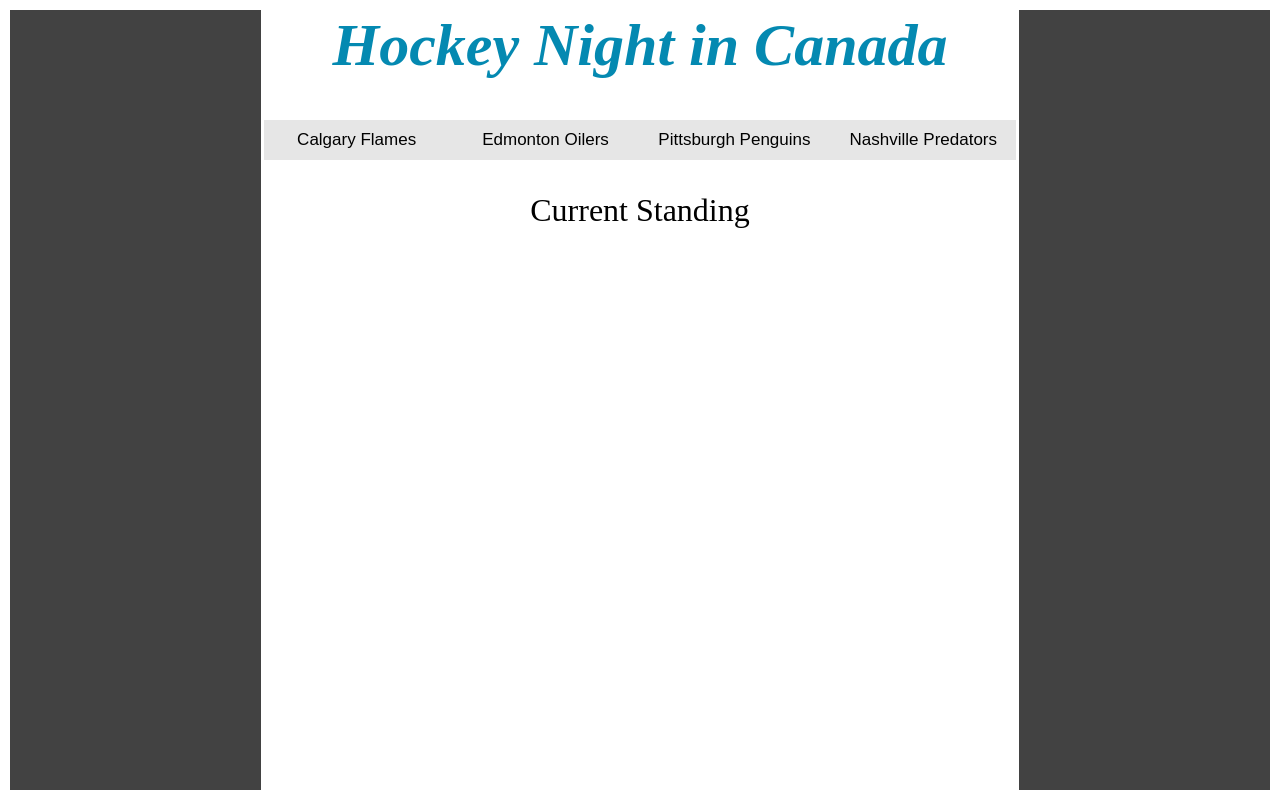
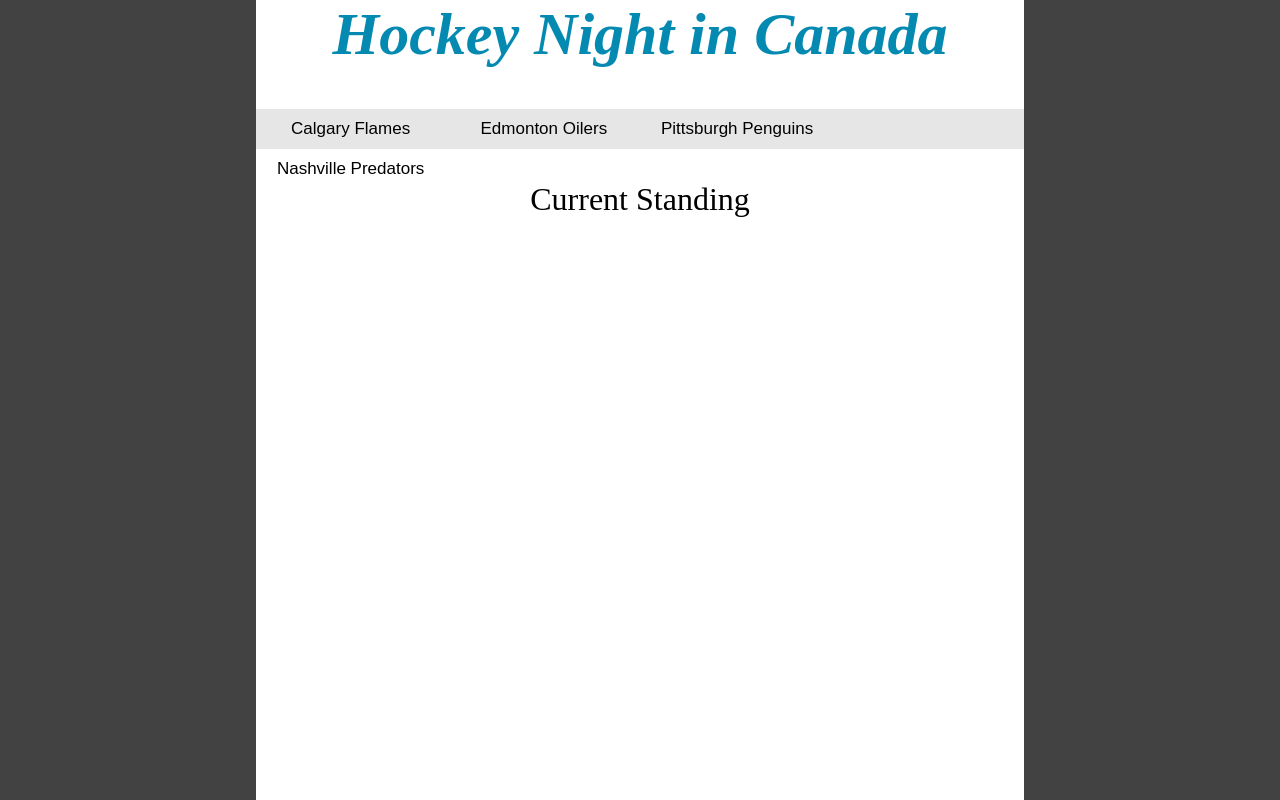
Before and after one commit to edwardq1/edwardq1.github.io, a plain HTML site: page home.html in a window 1280 px wide. Drawn offline with Linux system fonts and the light colour scheme.

Commit message:
removed margin and padding

```diff
--- a/style.css
+++ b/style.css
@@ -3,6 +3,16 @@
 	text-align: center;
 	font-size: 60px;
 	font-style: italic;
+}
+
+body {
+	margin: 0;
+}
+
+table, tr, td {
+	border-collapse: collapse;
+	padding:0;
+	margin:0;
 }
 
 .selection {
@@ -20,7 +30,7 @@
     outline:none;
 	font-size: 17px;
 	height: 40px;
-	width: 24.6%;
+	width: 24.64%;
 }
 
 .button1:hover {
```
